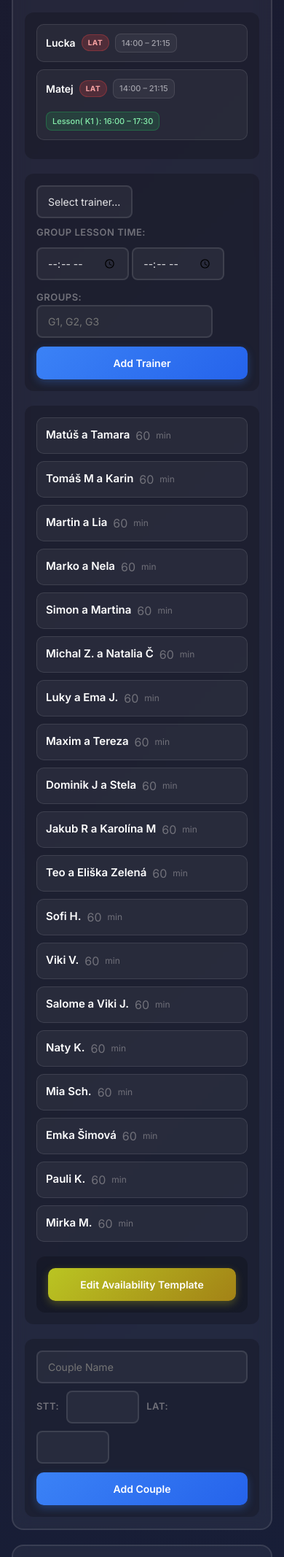
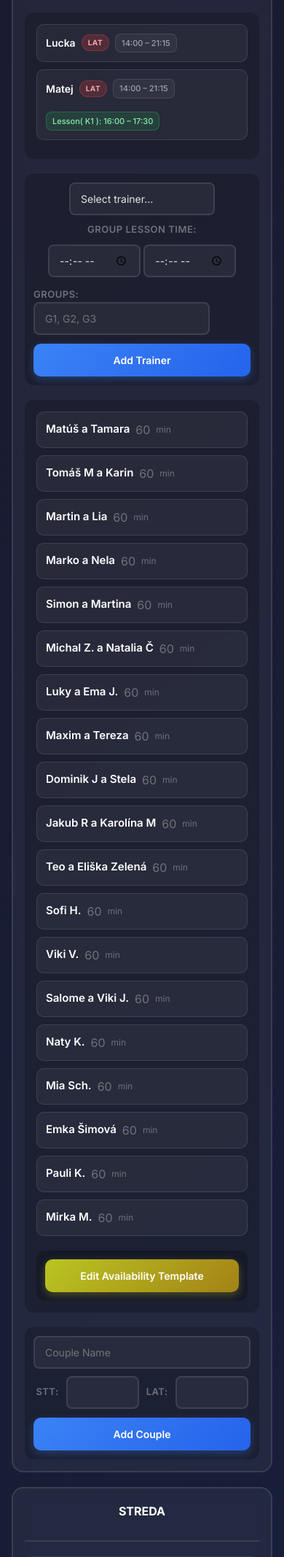
Before and after one commit to Samot428/DanceScheduleWeb, a Django app: page /trainer/club/trainer_view/16/ in a window 390 px wide. Shown: the part 548-2682 px from the top of the page at 73% size. Run offline with Django 5.2, Linux system fonts and the light colour scheme; data comes from the database, SQL or seed files in the repository.

Commit message:
updated spacing and sizing for Group Lesson label

```diff
--- a/TrainerClubs/templates/non_club_owner_view.html
+++ b/TrainerClubs/templates/non_club_owner_view.html
@@ -417,7 +417,7 @@
             padding: 10px 14px;
             border-radius: 8px;
             font-size: 14px;
-            max-width: 200px;
+            min-width: 200px;
             transition: all 0.3s ease;
         }
 
@@ -500,6 +500,7 @@
         .assign-fields {
             display: flex;
             align-items: center;
+            justify-content: center;
             gap: 12px;
             flex-wrap: wrap;
             margin-bottom: 12px;
@@ -864,6 +865,10 @@
             .add-day-form input[type="text"] {
                 font-size: 14px;
                 padding: 10px 14px;
+            }
+
+            .assign-row {
+                padding: 12px;
             }
         }
     </style>
--- a/main/templates/manage_days.html
+++ b/main/templates/manage_days.html
@@ -417,7 +417,7 @@
             padding: 10px 14px;
             border-radius: 8px;
             font-size: 14px;
-            max-width: 200px;
+            min-width: 200px;
             transition: all 0.3s ease;
         }
 
```
